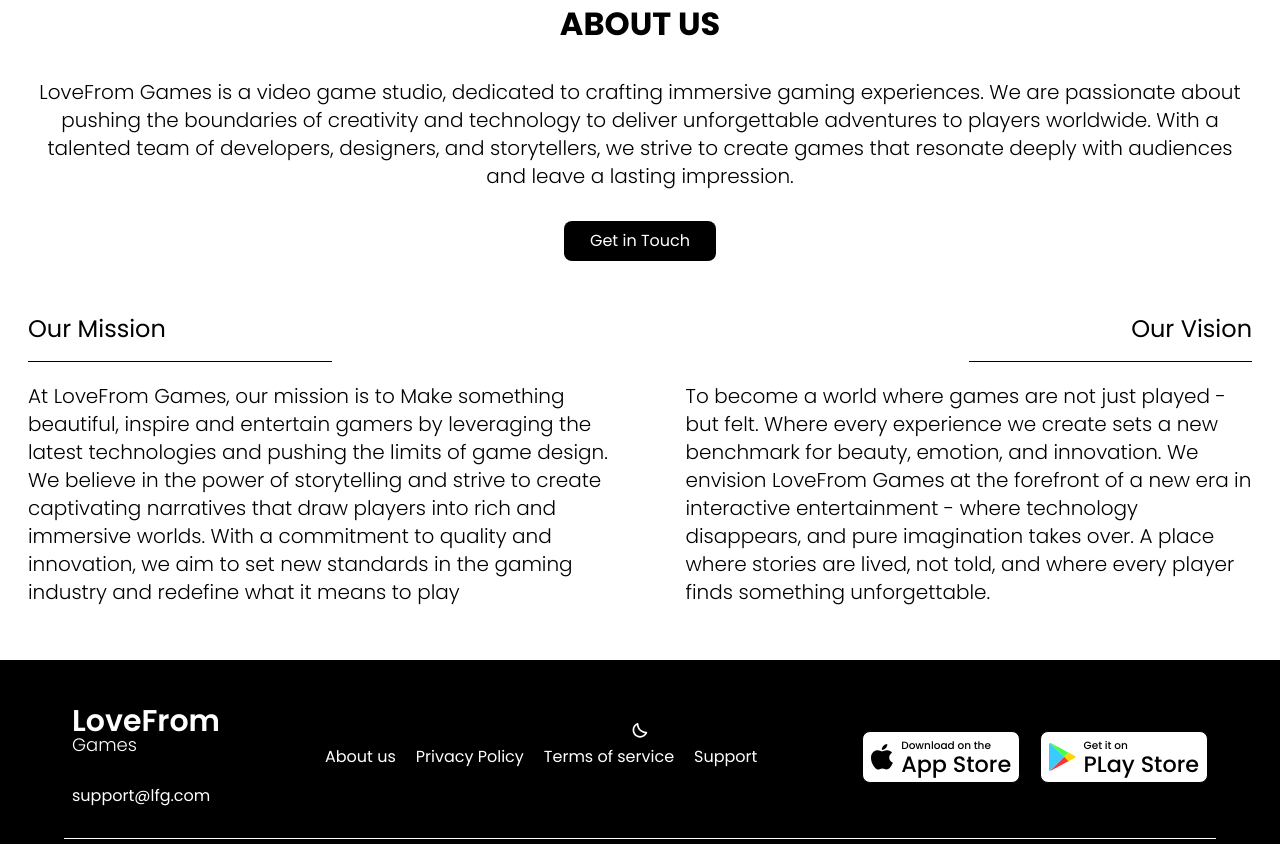
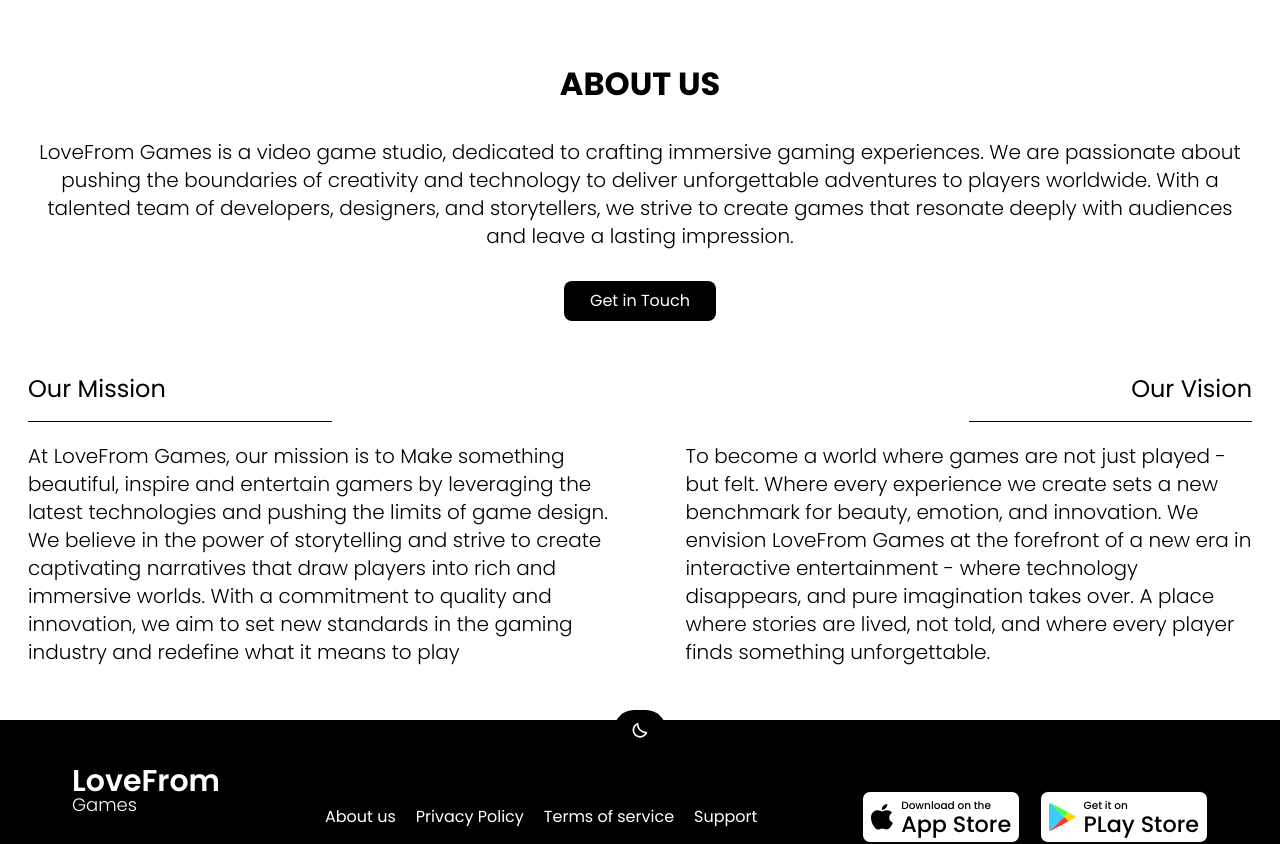
Before and after one commit to lomsadze123/lovefgame, a Next.js app: page /about in a window 1280 px wide. Shown: the top 844 px of the page. Built offline with nearby package versions, Linux system fonts and the light colour scheme.

Commit message:
feat: add margin adjustments to About, Privacy, and Terms pages for consistent layout

```diff
--- a/app/about/page.tsx
+++ b/app/about/page.tsx
@@ -2,7 +2,7 @@ import { SectionHeader } from "@/components";
 
 export default function AboutPage() {
   return (
-    <main className="px-7 max-w-330">
+    <main className="px-7 mt-9 md:mt-15 max-w-330">
       <section className="text-center">
         <h1 className="text-[2rem] font-bold">ABOUT US</h1>
         <p className="my-[1.9rem] md:text-xl font-light">
--- a/app/privacy/page.tsx
+++ b/app/privacy/page.tsx
@@ -2,7 +2,7 @@ import { SectionHeader } from "@/components";
 
 export default function PrivacyPage() {
   return (
-    <main className="w-full lg:[&_p]:text-xl">
+    <main className="w-full lg:[&_p]:text-xl mt-9 md:mt-15">
       <SectionHeader
         title="Privacy Policy"
         subtitle="How we collect, use, and protect your information."
--- a/app/terms/page.tsx
+++ b/app/terms/page.tsx
@@ -2,7 +2,7 @@ import { SectionHeader } from "@/components";
 
 export default function Terms() {
   return (
-    <main className="w-full">
+    <main className="w-full mt-9 md:mt-15">
       <SectionHeader
         title="Terms of Service"
         subtitle="By using our services, you agree to these terms."
```
